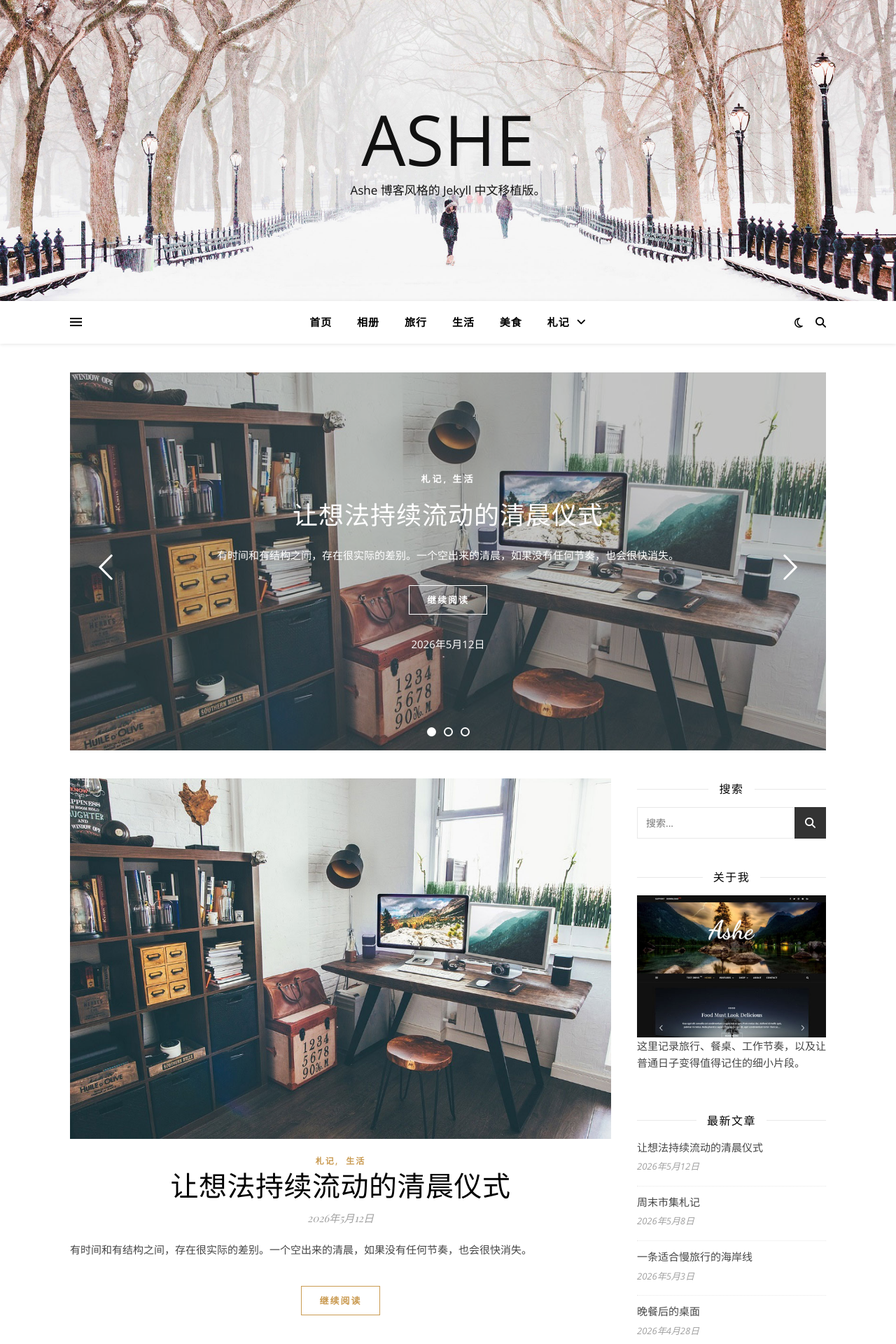
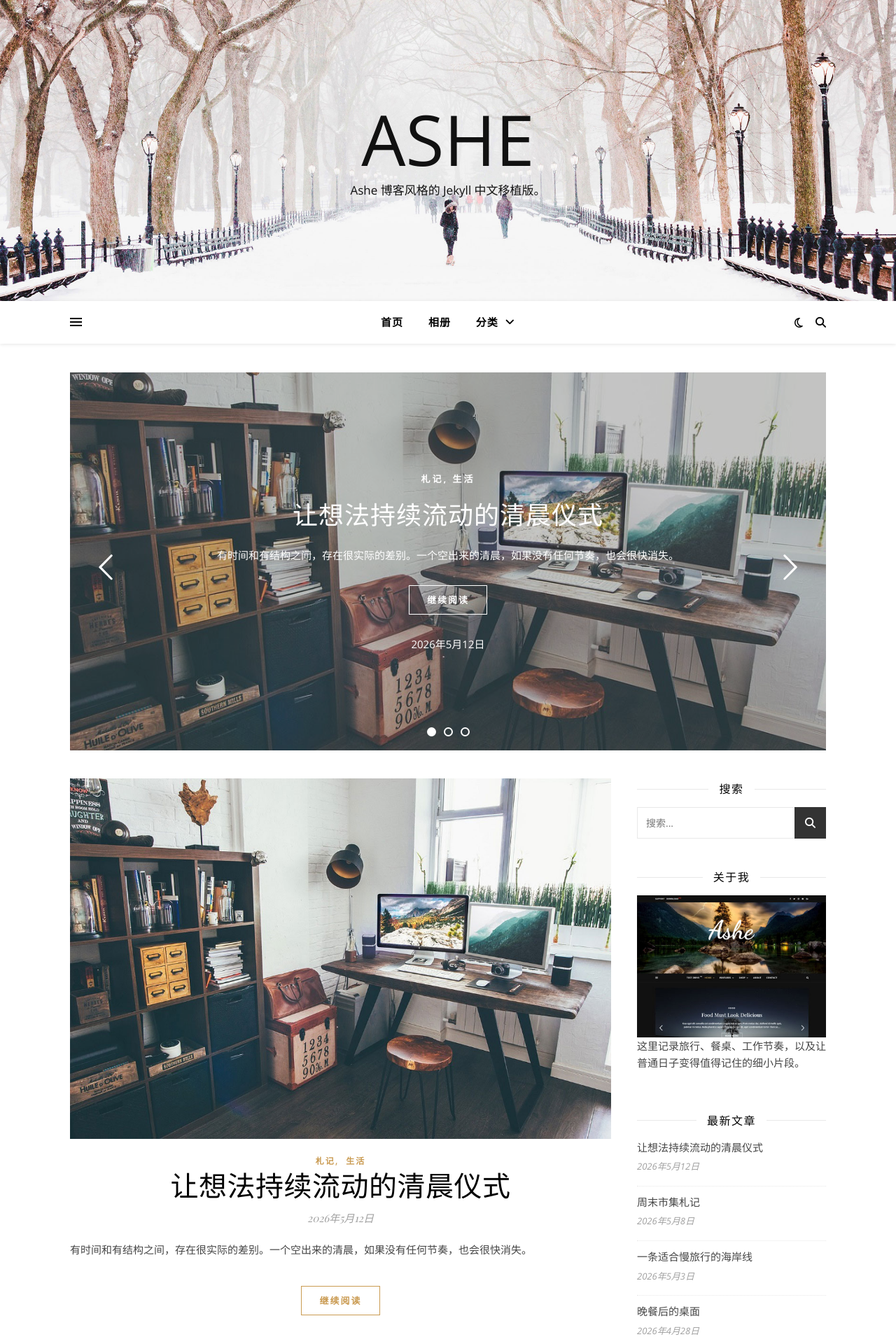
Before and after one commit to jkjoy/ashe, a Jekyll site: the page built from index.html, in a window 1280 px wide. Shown: the top 1920 px of the page at 70% size. Built offline with Jekyll 4.4.1, drawn with Linux system fonts in a browser that asks for light colours; the list of posts is cut into pages by our own code.

Commit message:
增加设置

```diff
--- a/_config.yml
+++ b/_config.yml
@@ -9,8 +9,13 @@ baseurl: ""
 # 默认作者键名，会在 _data/authors.yml 中查找对应信息。
 author_default: sun
 
-# 文章永久链接结构。
-permalink: /:categories/:title/
+# 文章固定链接结构。
+# 常用写法：
+#   /posts/:slug/        -> /posts/morning-rituals/
+#   /archives/:slug/     -> /archives/morning-rituals/
+#   /:categories/:slug/  -> /札记/生活/morning-rituals/
+# 修改后需要重新构建站点；外链已收录时请自行处理旧链接跳转。
+permalink: /posts/:slug/
 
 # 相册集合：_albums 下的每个 Markdown 文件会生成一个相册详情页。
 collections:
--- /dev/null
+++ b/_includes/category-menu-item.html
@@ -0,0 +1,25 @@
+{% include helpers.liquid %}
+{% assign category_menu = ashe.navigation.auto_categories %}
+{% assign sorted_categories = site.categories | sort %}
+{% assign max_items = category_menu.max_items | default: 0 | plus: 0 %}
+{% assign shown_count = 0 %}
+{% if category_menu.enabled and sorted_categories.size > 0 %}
+<li class="menu-item-has-children auto-category-menu">
+  <a href="{{ category_menu.url | default: '/archive/' | relative_url }}">{{ category_menu.title | default: '分类' }}</a>
+  <ul class="sub-menu">
+    {% for category in sorted_categories %}
+    {% if max_items == 0 or shown_count < max_items %}
+    {% assign category_name = category[0] %}
+    {% assign category_posts = category[1] %}
+    {% assign shown_count = shown_count | plus: 1 %}
+    <li>
+      <a href="{{ '/archive/' | relative_url }}?category={{ category_name | uri_escape }}">
+        <span class="category-menu-name">{{ category_name }}</span>
+        {% if category_menu.show_count %}<span class="category-menu-count">{{ category_posts.size }}</span>{% endif %}
+      </a>
+    </li>
+    {% endif %}
+    {% endfor %}
+  </ul>
+</li>
+{% endif %}
--- a/_includes/main-navigation.html
+++ b/_includes/main-navigation.html
@@ -37,7 +37,13 @@
 
     <nav class="main-menu-container">
       <ul id="main-menu">
+        {% assign auto_category_position = ashe.navigation.auto_categories.position | default: 0 | plus: 0 %}
+        {% assign auto_category_rendered = false %}
         {% for item in nav.main %}
+        {% if ashe.navigation.auto_categories.enabled and auto_category_rendered != true and auto_category_position == forloop.index %}
+          {% include category-menu-item.html %}
+          {% assign auto_category_rendered = true %}
+        {% endif %}
         <li class="{% if item.children %}menu-item-has-children{% endif %}">
           <a href="{{ item.url | relative_url }}">{{ item.title }}</a>
           {% if item.children %}
@@ -58,6 +64,9 @@
           {% endif %}
         </li>
         {% endfor %}
+        {% if ashe.navigation.auto_categories.enabled and auto_category_rendered != true %}
+          {% include category-menu-item.html %}
+        {% endif %}
       </ul>
     </nav>
 
@@ -71,7 +80,13 @@
 
     <nav class="mobile-menu-container">
       <ul id="mobile-menu">
+        {% assign auto_category_position = ashe.navigation.auto_categories.position | default: 0 | plus: 0 %}
+        {% assign auto_category_rendered = false %}
         {% for item in nav.main %}
+        {% if ashe.navigation.auto_categories.enabled and auto_category_rendered != true and auto_category_position == forloop.index %}
+          {% include category-menu-item.html %}
+          {% assign auto_category_rendered = true %}
+        {% endif %}
         <li class="{% if item.children %}menu-item-has-children{% endif %}">
           <a href="{{ item.url | relative_url }}">{{ item.title }}</a>
           {% if item.children %}
@@ -92,6 +107,9 @@
           {% endif %}
         </li>
         {% endfor %}
+        {% if ashe.navigation.auto_categories.enabled and auto_category_rendered != true %}
+          {% include category-menu-item.html %}
+        {% endif %}
         {% if ashe.navigation.merge_mobile_menu %}
           {% for item in nav.top %}
           <li class="{% if item.children %}menu-item-has-children{% endif %}">
--- a/style.css
+++ b/style.css
@@ -1092,6 +1092,18 @@ sup {
   margin: 0;
 }
 
+.category-menu-name {
+  display: inline-block;
+  max-width: calc(100% - 32px);
+}
+
+.category-menu-count {
+  float: right;
+  margin-left: 12px;
+  opacity: 0.6;
+  font-size: 11px;
+}
+
 #main-menu li.menu-item-has-children > a:after {
   font-family: "FontAwesome";
   content: "\f107";
@@ -1143,6 +1155,15 @@ sup {
   display: block;
   position: relative;
   z-index: 5;
+}
+
+#mobile-menu .category-menu-name {
+  max-width: calc(100% - 24px);
+}
+
+#mobile-menu .category-menu-count {
+  float: none;
+  margin-left: 8px;
 }
 
 #mobile-menu .sub-menu li {
```
Also changed, not shown: _data/ashe.yml (+13 -0 lines), _data/navigation.yml (+0 -13 lines), README.md.
